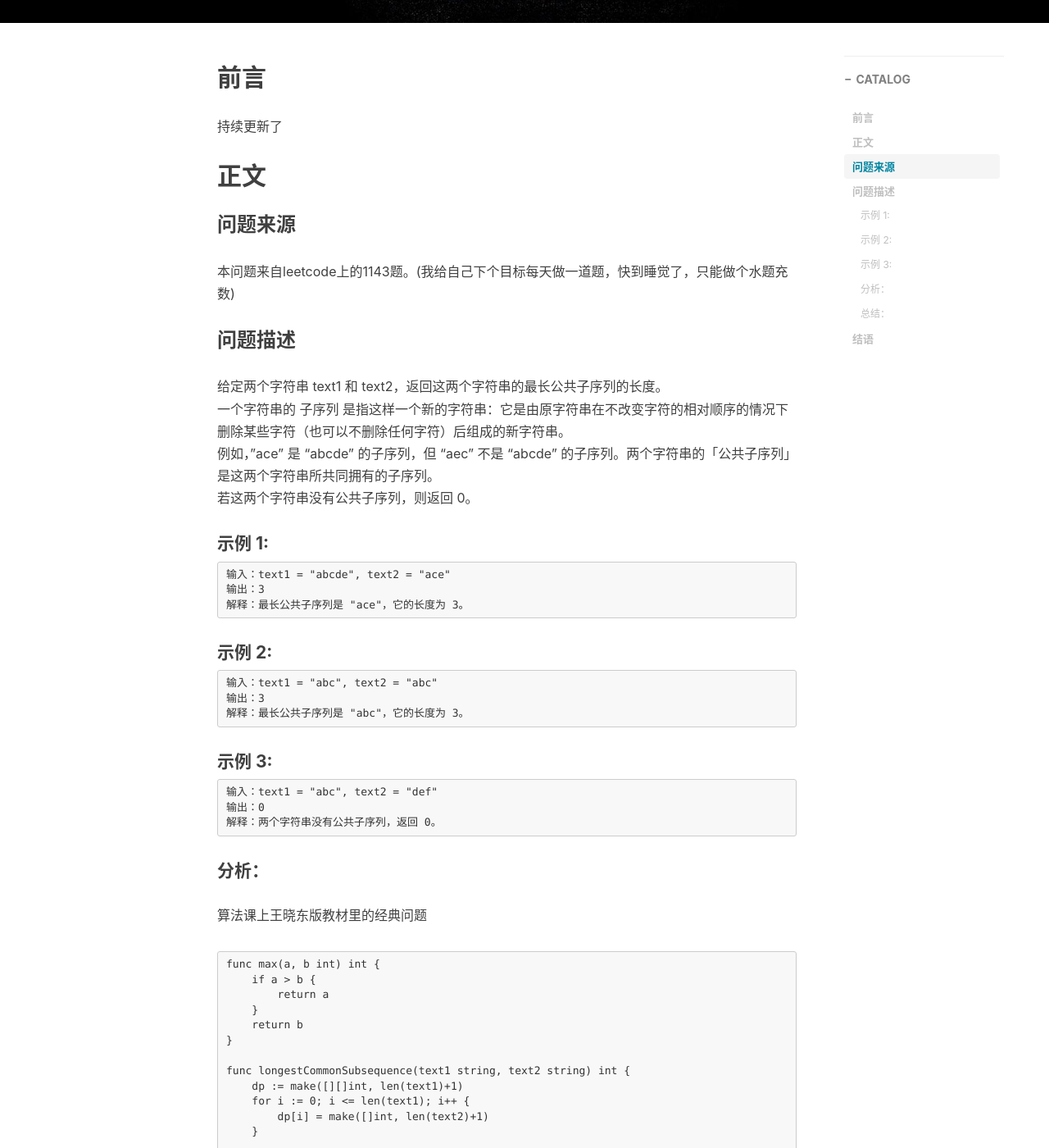
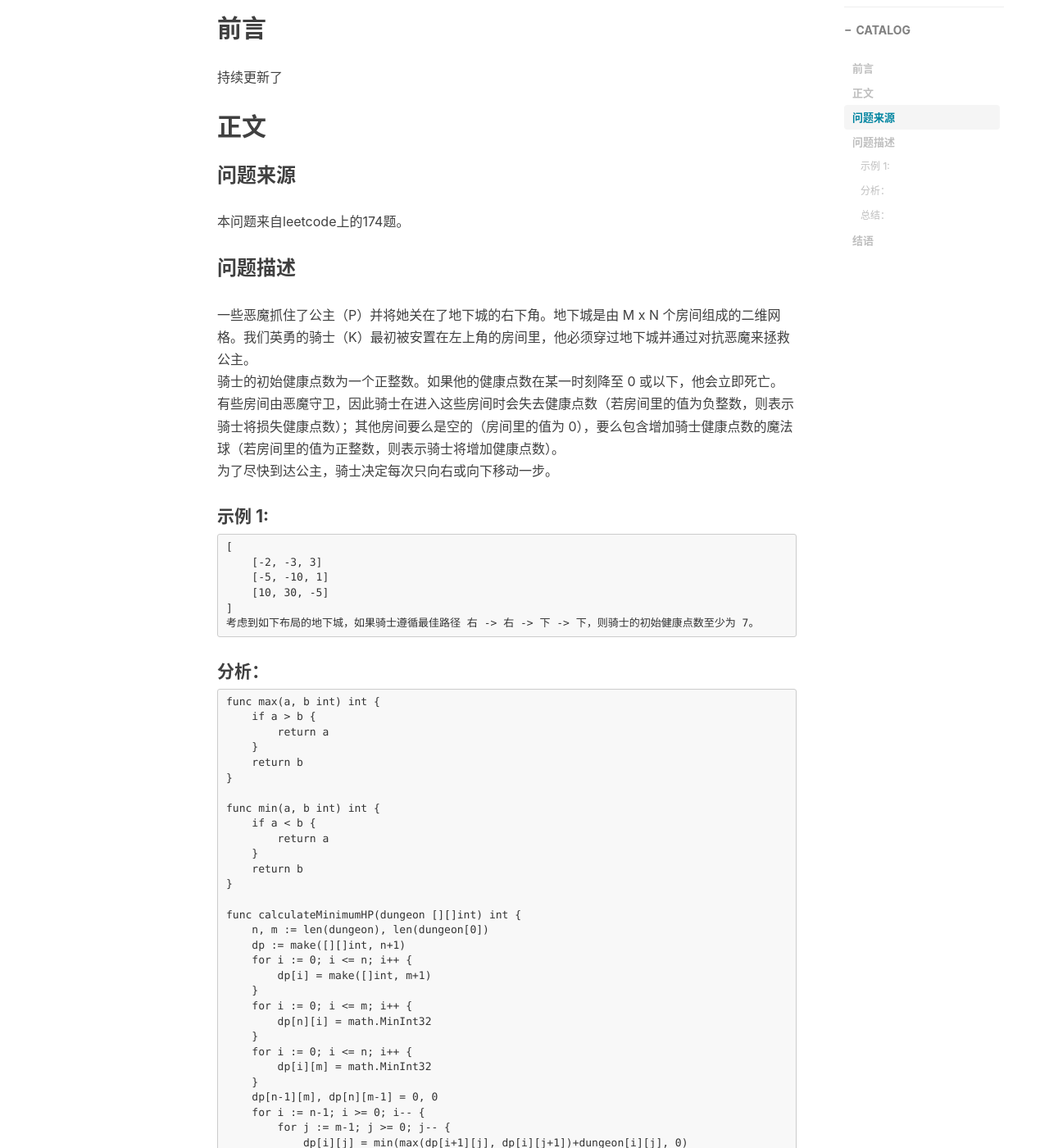
Before and after one commit to pamleft/pamleft.github.io, a Jekyll site: the page built from _posts/2020-07-12-leetcode174地下城游戏.md, in a window 1280 px wide and 1400 px high, scrolled down 555 px. Shown: the whole window at 82% size. Built offline with Jekyll 4.4.1, drawn with Linux system fonts in a browser that asks for light colours; nearby versions of some CDN libraries; comment, search, counter and statistics services are not loaded; some of the changed text lies outside the part shown.

Commit message:
147modify

````diff
--- a/_posts/2020-07-12-leetcode174地下城游戏.md
+++ b/_posts/2020-07-12-leetcode174地下城游戏.md
@@ -1,7 +1,7 @@
 ---
 layout:     post
-title:      leetcode1143最长公共子序列博弈
-subtitle:   leetcode 1143 Longest Common Subsequence
+title:      leetcode174地下城游戏
+subtitle:   leetcode 174 Dungeon Game
 author:     BY
 header-img: img/post-bg-universe.jpg
 catalog: true
@@ -18,38 +18,26 @@ tags:
 
 ### 问题来源
 
-本问题来自leetcode上的1143题。(我给自己下个目标每天做一道题，快到睡觉了，只能做个水题充数)
+本问题来自leetcode上的174题。
 
 ### 问题描述
 
-给定两个字符串 text1 和 text2，返回这两个字符串的最长公共子序列的长度。
-一个字符串的 子序列 是指这样一个新的字符串：它是由原字符串在不改变字符的相对顺序的情况下删除某些字符（也可以不删除任何字符）后组成的新字符串。
-例如，"ace" 是 "abcde" 的子序列，但 "aec" 不是 "abcde" 的子序列。两个字符串的「公共子序列」是这两个字符串所共同拥有的子序列。
-若这两个字符串没有公共子序列，则返回 0。
+一些恶魔抓住了公主（P）并将她关在了地下城的右下角。地下城是由 M x N 个房间组成的二维网格。我们英勇的骑士（K）最初被安置在左上角的房间里，他必须穿过地下城并通过对抗恶魔来拯救公主。
+骑士的初始健康点数为一个正整数。如果他的健康点数在某一时刻降至 0 或以下，他会立即死亡。
+有些房间由恶魔守卫，因此骑士在进入这些房间时会失去健康点数（若房间里的值为负整数，则表示骑士将损失健康点数）；其他房间要么是空的（房间里的值为 0），要么包含增加骑士健康点数的魔法球（若房间里的值为正整数，则表示骑士将增加健康点数）。
+为了尽快到达公主，骑士决定每次只向右或向下移动一步。
 
 #### 示例 1:
 ```
-输入：text1 = "abcde", text2 = "ace"
-输出：3
-解释：最长公共子序列是 "ace"，它的长度为 3。
-```
-
-#### 示例 2:
-```
-输入：text1 = "abc", text2 = "abc"
-输出：3
-解释：最长公共子序列是 "abc"，它的长度为 3。
-```
-
-#### 示例 3:
-```
-输入：text1 = "abc", text2 = "def"
-输出：0
-解释：两个字符串没有公共子序列，返回 0。
+[
+    [-2, -3, 3]
+    [-5, -10, 1]
+    [10, 30, -5]
+]
+考虑到如下布局的地下城，如果骑士遵循最佳路径 右 -> 右 -> 下 -> 下，则骑士的初始健康点数至少为 7。
 ```
 
 #### 分析：
-算法课上王晓东版教材里的经典问题
 ```
 func max(a, b int) int {
     if a > b {
@@ -58,22 +46,35 @@ func max(a, b int) int {
     return b
 }
 
-func longestCommonSubsequence(text1 string, text2 string) int {
-    dp := make([][]int, len(text1)+1)
-    for i := 0; i <= len(text1); i++ {
-        dp[i] = make([]int, len(text2)+1)
+func min(a, b int) int {
+    if a < b {
+        return a
     }
+    return b
+}
 
-    for i := 1; i <= len(text1); i++ {
-        for j := 1; j <= len(text2); j++ {
-            if text1[i-1] == text2[j-1] {
-                dp[i][j] = dp[i-1][j-1] + 1
-            } else {
-                dp[i][j] = max(dp[i-1][j], dp[i][j-1])
-            }
+func calculateMinimumHP(dungeon [][]int) int {
+    n, m := len(dungeon), len(dungeon[0])
+    dp := make([][]int, n+1)
+    for i := 0; i <= n; i++ {
+        dp[i] = make([]int, m+1)
+    }
+    for i := 0; i <= m; i++ {
+        dp[n][i] = math.MinInt32
+    }
+    for i := 0; i <= n; i++ {
+        dp[i][m] = math.MinInt32
+    }
+    dp[n-1][m], dp[n][m-1] = 0, 0
+    for i := n-1; i >= 0; i-- {
+        for j := m-1; j >= 0; j-- {
+            dp[i][j] = min(max(dp[i+1][j], dp[i][j+1])+dungeon[i][j], 0)
         }
     }
-    return dp[len(text1)][len(text2)]
+    if dp[0][0] >= 0 {
+        return 1
+    }
+    return 1-dp[0][0]
 }
 ```
 
````
